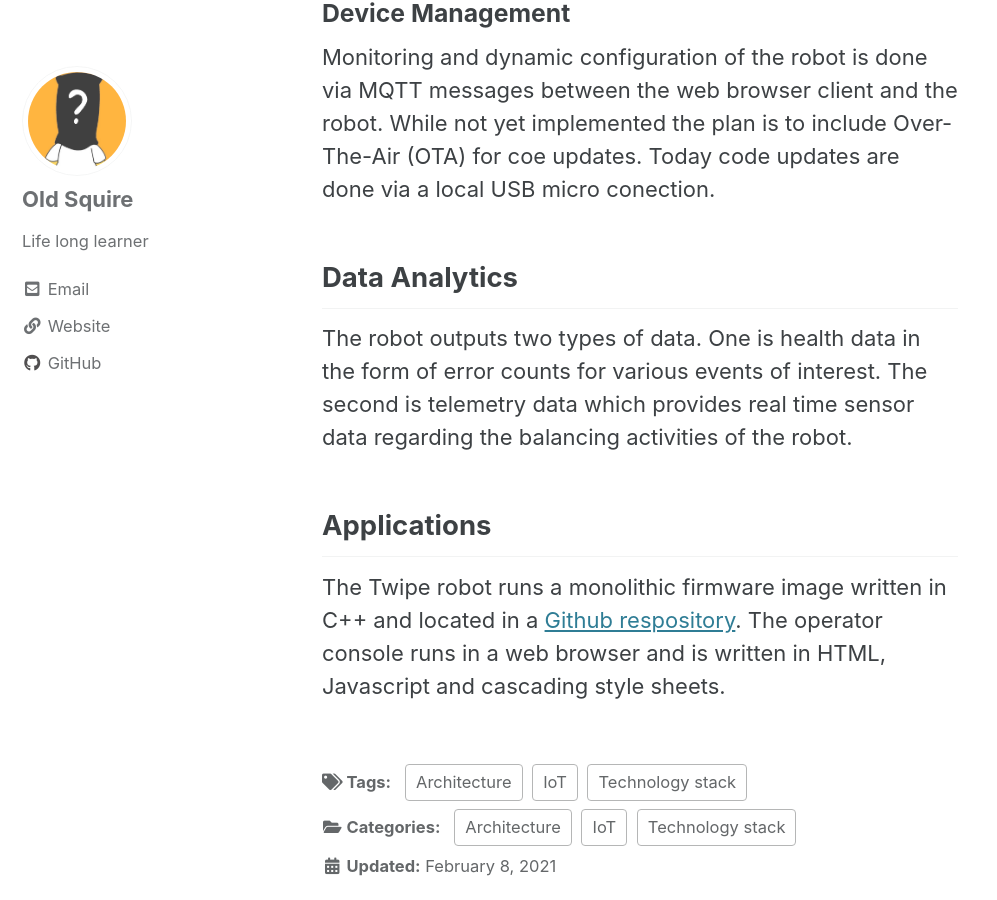
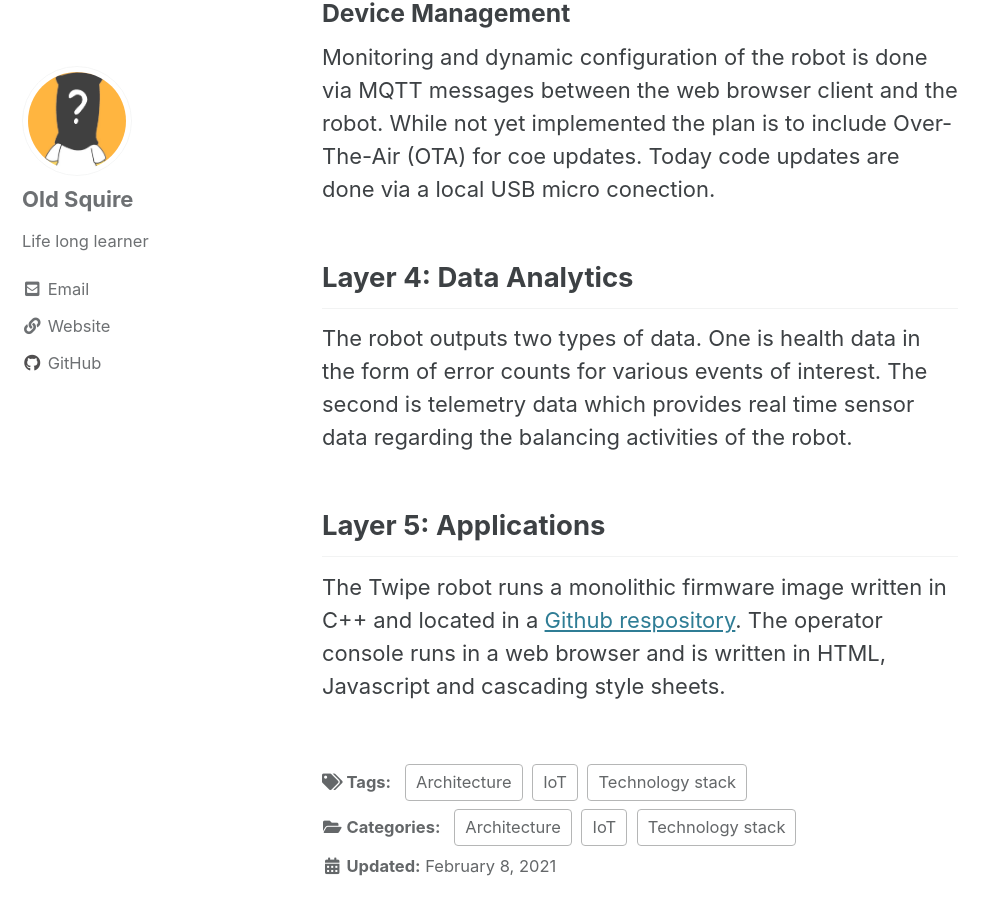
Before and after one commit to va3wam/va3wam.github.io, a Jekyll site: the page built from _posts/2021-02-07-Twipe-Technology-Stack.md, in a window 1280 px wide and 900 px high, scrolled down 3572 px. Shown: the whole window, without its empty margins (0-997 px from the left). Built offline with Jekyll 4.4.1, drawn with Linux system fonts in a browser that asks for light colours; cached includes are drawn as plain includes.

Commit message:
Update 2021-02-07-Twipe-Technology-Stack.md

```diff
--- a/_posts/2021-02-07-Twipe-Technology-Stack.md
+++ b/_posts/2021-02-07-Twipe-Technology-Stack.md
@@ -71,8 +71,8 @@ Communication between the robot and the MQTT broker is comprised of MQTT messagi
 ### Device Management
 Monitoring and dynamic configuration of the robot is done via MQTT messages between the web browser client and the robot. While not yet implemented the plan is to include Over-The-Air (OTA) for coe updates. Today code updates are done via a local USB micro conection.
 
-## Data Analytics
+## Layer 4: Data Analytics
 The robot outputs two types of data. One is health data in the form of error counts for various events of interest. The second is telemetry data which provides real time sensor data regarding the balancing activities of the robot.
 
-## Applications
+## Layer 5: Applications
 The Twipe robot runs a monolithic firmware image written in C++ and located in a [Github respository](https://github.com/va3wam/TWIPe/tree/master/src). The operator console runs in a web browser and is written in HTML, Javascript and cascading style sheets.
```
